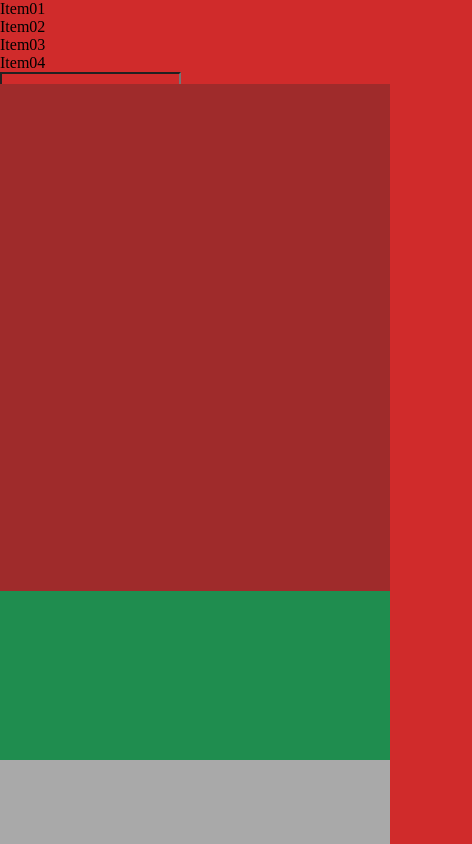
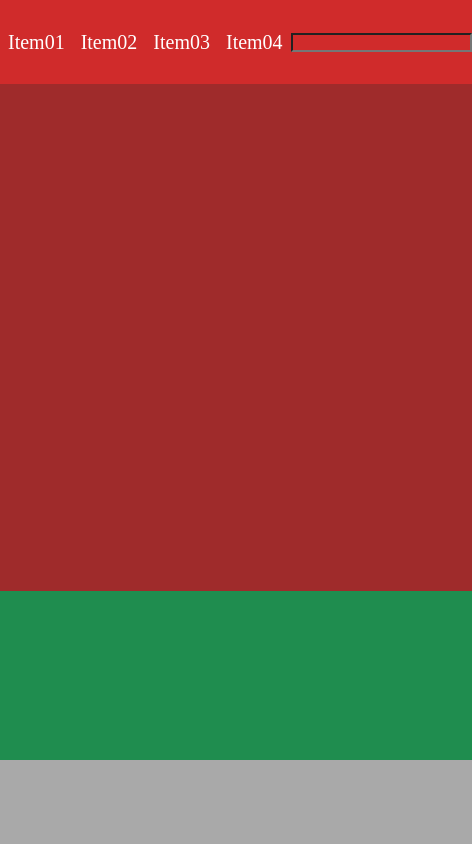
Before and after one commit to uodeeb/est-layout, a plain HTML site: page index.html in a window 390 px wide. Shown: the whole page, 472 px wide, since content can reach past the window. Drawn offline with Linux system fonts and the light colour scheme.

Commit message:
header setting

```diff
--- a/index.html
+++ b/index.html
@@ -10,7 +10,7 @@
 <body>
     <div id="container">
         <header id="hd">
-            <section class="hd__sec">
+            <section class="hd__sec" id="nav">
                 <nav class="navbar">
                     <ul class="navbar__list">
                         <li class="list__item">Item01</li>
@@ -20,7 +20,7 @@
                     </ul>
                 </nav>
             </section>
-            <section class="hd__sec">
+            <section class="hd__sec" id="search">
                 <input type="search" name="srch" id="srch">
             </section>
         </header>
--- a/style.css
+++ b/style.css
@@ -19,12 +19,43 @@
         "ft"
         ;
     }
-
+/*___________header_________________*/
         #hd {
             grid-area: hd;
             background: darkgray;
+            display: flex;
         }
 
+        #nav {
+            display: flex;
+            align-items: center;
+        }
+
+        #search {
+            display: flex;
+            align-items: center;
+        }
+        .navbar__list {
+            display: flex;
+            color: #fff;
+            list-style: none;
+            font-size: 20px;
+            justify-content: center;
+            align-items: center;
+        }
+
+        .navbar__list li{
+            margin: 8px;
+        }
+
+        #nav {
+             flex: 9;
+        }
+
+        #search {
+            flex: 3;
+        }
+/*______________main___________________*/
         #mn {
             grid-area: mn;
             background: rgb(159, 43, 43);
```
